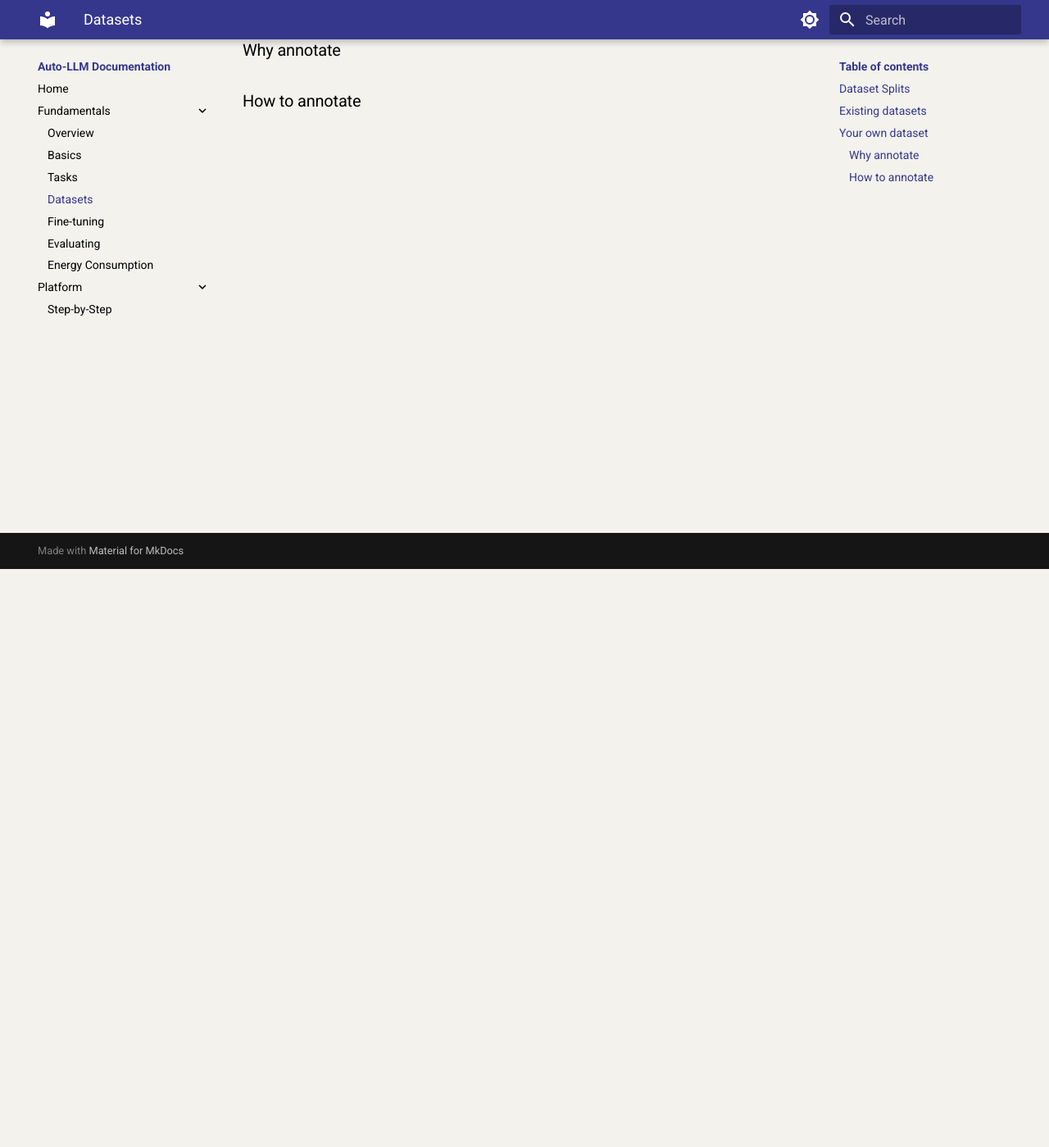
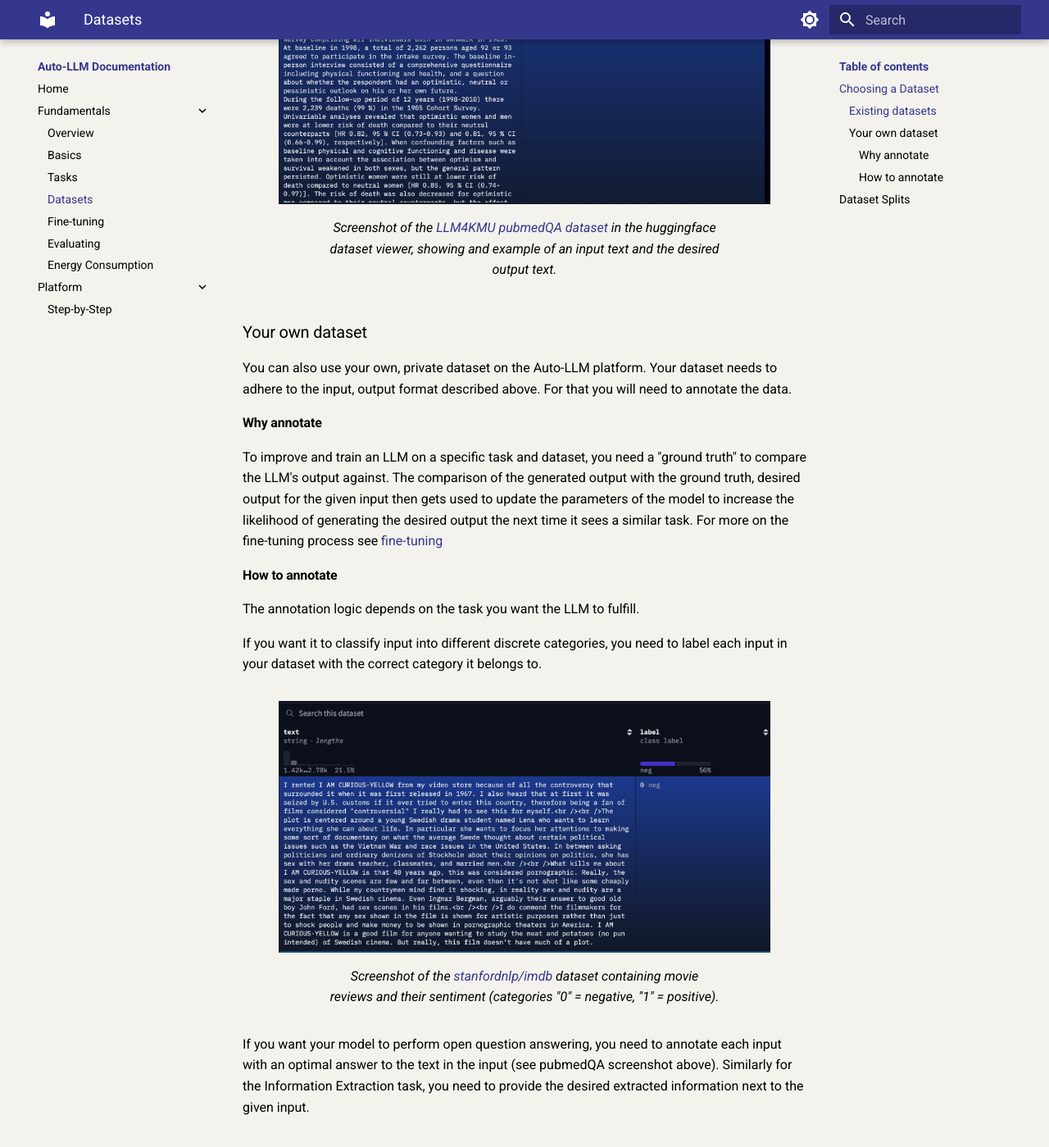
Before and after one commit to ag-sc/auto-llm, an MkDocs documentation site: the page built from docs/fundamentals/datasets.md, in a window 1280 px wide and 1400 px high, scrolled down 706 px. Shown: the whole window at 82% size. Built offline with MkDocs 1.6.1 and Material for MkDocs 9.7.7, drawn with Linux system fonts in a browser that asks for light colours; some of the changed text lies outside the part shown.

Commit message:
update docs/datasets

```diff
--- a/docs/fundamentals/datasets.md
+++ b/docs/fundamentals/datasets.md
@@ -1,3 +1,37 @@
+## Choosing a Dataset
+
+If you have chosen the [task](../tasks) that fits your use-case, you then need to choose a dataset to use. You can either use an existing dataset or bring your own dataset to the platform.
+
+### Existing datasets
+
+There are a multitude of existing datasets publically available on the internet. On platforms like [huggingface](https://www.huggingface.co), you can browse available datasets and filter for example by type of data or type of task. In the most basic requirement, datasets need to provide an input and a "ideal" or correct output to this input (see [finetuning](../finetuning)). Most datasets provide extra information on top of just the input and output.
+
+![Screenshot of the LLM4KMU pubmedQA dataset](../imgs/pubmed_screenshot.png){ width="600"}
+/// caption
+Screenshot of the [LLM4KMU pubmedQA dataset](https://huggingface.co/datasets/llm-4-kmu/pubmed_gen_qa/viewer/) in the huggingface dataset viewer, showing and example of an input text and the desired output text.
+///
+
+
+### Your own dataset
+
+You can also use your own, private dataset on the Auto-LLM platform. Your dataset needs to adhere to the input, output format described above. For that you will need to annotate the data.
+
+#### Why annotate
+
+To improve and train an LLM on a specific task and dataset, you need a "ground truth" to compare the LLM's output against. The comparison of the generated output with the ground truth, desired output for the given input then gets used to update the parameters of the model to increase the likelihood of generating the desired output the next time it sees a similar task. For more on the fine-tuning process see [fine-tuning](../finetuning)
+
+#### How to annotate
+
+The annotation logic depends on the task you want the LLM to fulfill.
+
+If you want it to classify input into different discrete categories, you need to label each input in your dataset with the correct category it belongs to.
+
+![Screenshot of the stanfordnlp/imdb dataset on huggingface](../imgs/imdb_screenshot.png){ width="600"}
+/// caption
+Screenshot of the [stanfordnlp/imdb](https://huggingface.co/datasets/stanfordnlp/imdb/viewer/plain_text/train) dataset containing movie reviews and their sentiment (categories "0" = negative, "1" = positive).
+///
+
+If you want your model to perform open question answering, you need to annotate each input with an optimal answer to the text in the input (see pubmedQA screenshot above). Similarly for the Information Extraction task, you need to provide the desired extracted information next to the given input.
 
 
 ## Dataset Splits
```
Also changed, not shown: other parts of docs/fundamentals/datasets.md (+0 -11 lines), docs/imgs/imdb_screenshot.png (added), docs/imgs/pubmed_screenshot.png (added).
